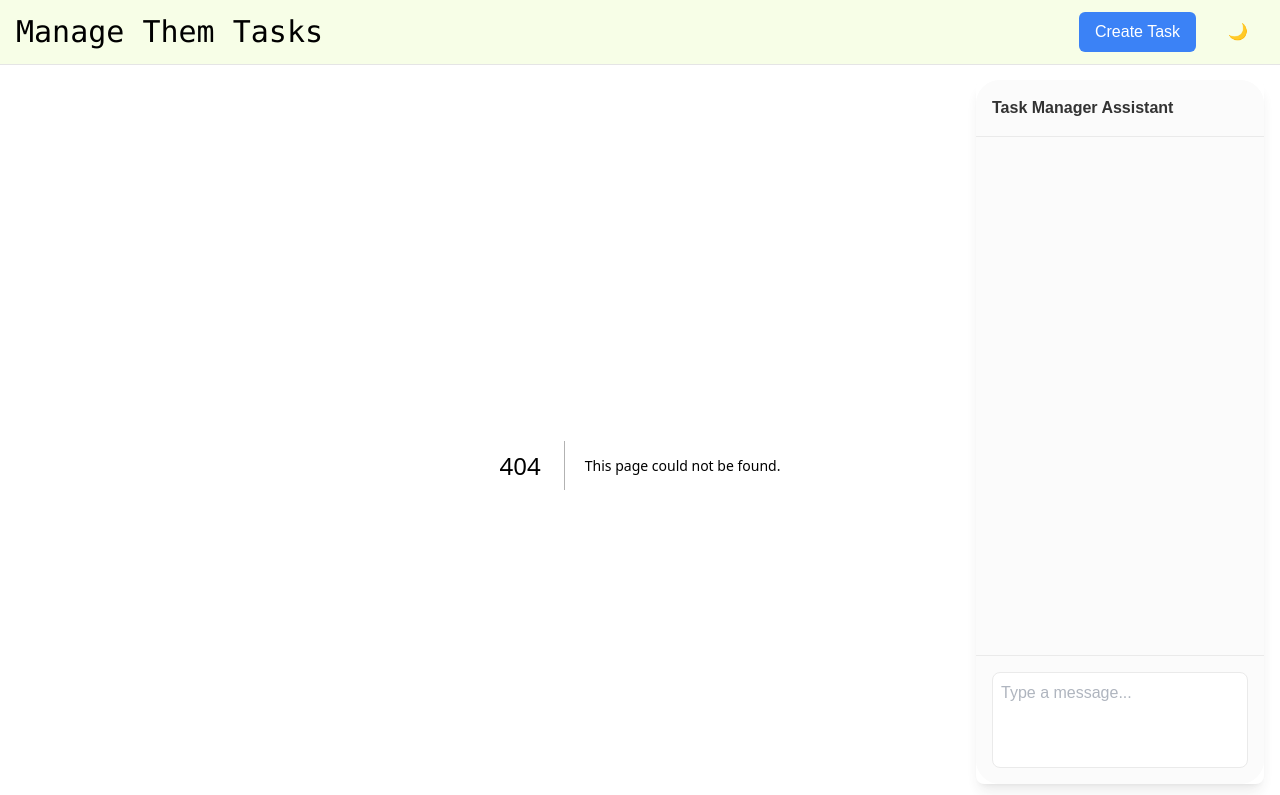
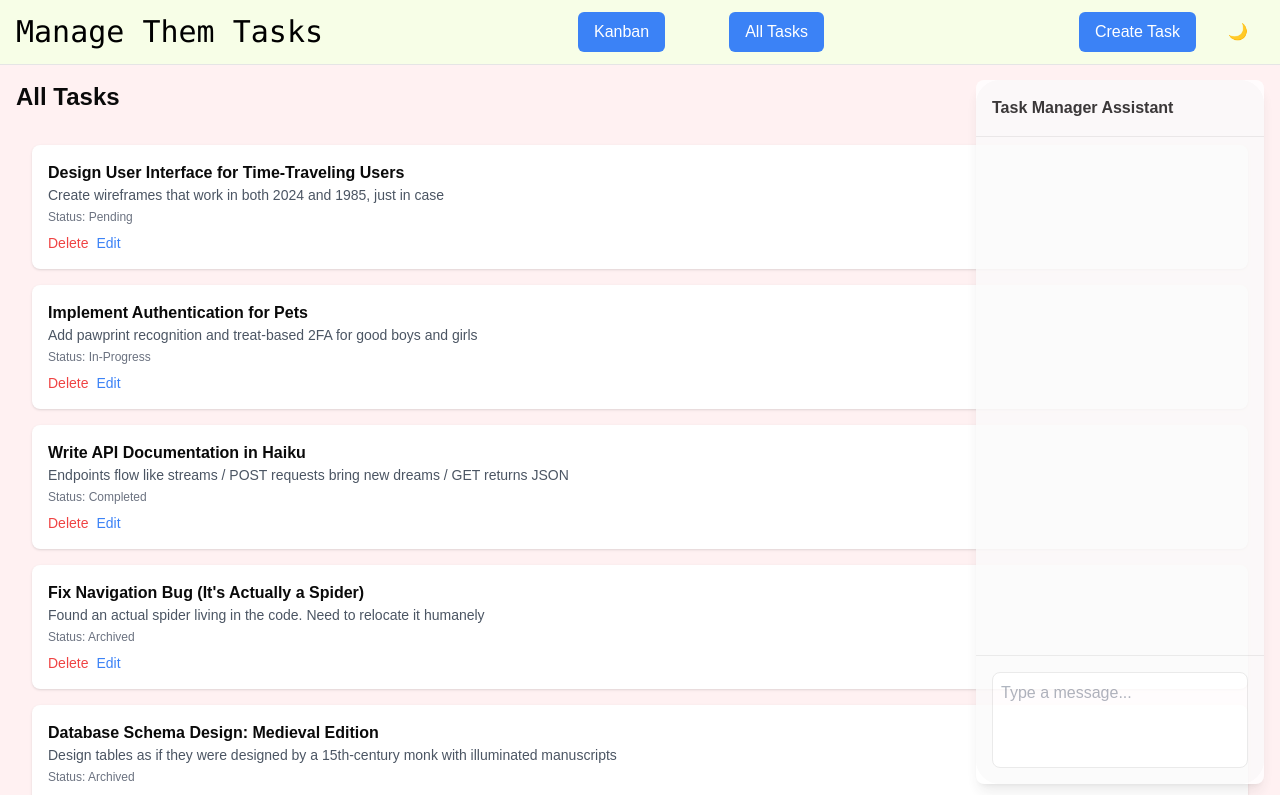
Before and after one commit to fractal-bootcamp/malin.task-manager, a Next.js app in the folder task-manager/: page /all-tasks in a window 1280 px wide. Before the commit this address had no page. Shown: the top 795 px of the page. Built offline with nearby package versions, Linux system fonts and the light colour scheme.

Commit message:
all tasks page and changed the columns to not take up all the vertical space

```diff
--- /dev/null
+++ b/task-manager/src/app/all-tasks/page.tsx
@@ -0,0 +1,12 @@
+import { AllTasks } from "@/components/ui/TaskList";
+
+const Page = () => {
+  return (
+    <div className="container mx-auto p-4">
+      <h1 className="text-2xl font-bold mb-4">All Tasks</h1>
+      <AllTasks />
+    </div>
+  );
+};
+
+export default Page;
--- a/task-manager/src/app/layout.tsx
+++ b/task-manager/src/app/layout.tsx
@@ -4,6 +4,7 @@ import { useState, useEffect } from "react";
 import { useTaskStore } from "./store/TaskStore";
 import { CreateNewTaskModal } from "@/components/ui/CreateNewTaskModal"
 import { ChatWindow } from '@/components/ui/ChatWindow'
+import Link from 'next/link';
 
 export default function RootLayout({
   children,
@@ -36,7 +37,19 @@ export default function RootLayout({
         <nav className="border-b px-4 py-3 dark:border-gray-700 bg-lime-50">
           <div className="w-full flex items-center justify-between text-black dark:bg-gray-900 dark:text-white">
             <h1 className="font-mono text-3xl">Manage Them Tasks</h1>
-            <div className="flex gap-4 ">
+            <div className="flex gap-16">
+              <Link
+                href="/"
+                className="px-4 py-2 bg-blue-500 text-white rounded-md hover:bg-blue-600">
+                Kanban
+              </Link>
+              <Link
+                href="/all-tasks"
+                className="px-4 py-2 bg-blue-500 text-white rounded-md hover:bg-blue-600">
+                All Tasks
+              </Link>
+            </div>
+            <div className="flex gap-4">
               <button
                 className="px-4 py-2 bg-blue-500 text-white rounded-md hover:bg-blue-600"
                 onClick={() => setCreateModalOpen(true)}>
@@ -51,8 +64,10 @@ export default function RootLayout({
             </div>
           </div>
         </nav>
-        {children}
-        <div className="fixed bottom-4 right-4 w-full max-w-[18rem] h-[88vh] bg-white rounded-lg shadow-lg opacity-80">
+        <div className=" bg-rose-50">
+          {children}
+        </div>
+        <div className="fixed bottom-4 right-4 w-full max-w-[18rem] 2xl:max-w-[24rem] h-[88vh] bg-white rounded-lg shadow-lg opacity-80">
           <ChatWindow />
         </div>
         <CreateNewTaskModal />
--- a/task-manager/src/components/ui/DragDropTaskList.tsx
+++ b/task-manager/src/components/ui/DragDropTaskList.tsx
@@ -26,11 +26,13 @@ export function DragDropTaskList() {
 
   return (
     <DragDropContext onDragEnd={onDragEnd}>
-      <div className="flex space-x-3">
-        <TaskList byStatus="Pending" bgColor="bg-blue-100" />
-        <TaskList byStatus="In-Progress" bgColor="bg-indigo-100" />
-        <TaskList byStatus="Completed" bgColor="bg-purple-100" />
-        <TaskList byStatus="Archived" bgColor="bg-violet-100 opacity-40" />
+      <div className="w-full flex">
+        <div className="w-[80%] flex space-x-2 sm:space-x-3 md:space-x-4 lg:space-x-4 2xl:space-x-20">
+          <TaskList byStatus="Pending" bgColor="bg-blue-100" />
+          <TaskList byStatus="In-Progress" bgColor="bg-indigo-100" />
+          <TaskList byStatus="Completed" bgColor="bg-purple-100" />
+          <TaskList byStatus="Archived" bgColor="bg-violet-100 opacity-40" />
+        </div>
       </div>
     </DragDropContext>
   );
--- a/task-manager/src/components/ui/TaskList.tsx
+++ b/task-manager/src/components/ui/TaskList.tsx
@@ -10,6 +10,12 @@ type TaskListProps = {
   bgColor?: string;
 }
 
+interface AllTasksProps {
+  tasks: TaskProps[];
+  onStatusChange: (taskId: number, newStatus: string) => void;
+  onDelete: (taskId: number) => void;
+}
+
 export const TaskList: React.FC<TaskListProps> = ({ byStatus, bgColor = 'bg-gray-200' }) => {
   const { tasks, createTask, deleteTask, updateTask, updateTaskStatus } = useTaskStore()
 
@@ -18,7 +24,7 @@ export const TaskList: React.FC<TaskListProps> = ({ byStatus, bgColor = 'bg-gray
   console.log(`Tasks with status ${byStatus}:`, tasksOfThisStatus);
 
   return (
-    <div className={`flex-1 flex-col  my-2 ${bgColor} p-4 rounded-2xl max-w-[18rem]`}>
+    <div className={`h-fit flex-col my-2 ${bgColor} p-4 rounded-2xl max-w-[18rem]`}>
       <p className="flex text-lg font-bold my-2 justify-start">{byStatus}</p>
       <Droppable droppableId={byStatus}>
         {(provided) => (
@@ -49,3 +55,36 @@ export const TaskList: React.FC<TaskListProps> = ({ byStatus, bgColor = 'bg-gray
     </div>
   )
 }
+
+export const AllTasks = () => {
+  const { tasks, deleteTask, updateTask } = useTaskStore();
+
+  return (
+    <div className="flex flex-col gap-4 p-4">
+      {tasks.map((task) => (
+        <div
+          key={task.id}
+          className="bg-white p-4 rounded-lg shadow"
+        >
+          <h3 className="font-semibold">{task.title}</h3>
+          <p className="text-gray-600 text-sm">{task.description}</p>
+          <p className="text-gray-500 text-xs mt-1">Status: {task.status}</p>
+          <div className="flex gap-2 mt-2">
+            <button
+              onClick={() => deleteTask(task.id)}
+              className="text-red-500 text-sm"
+            >
+              Delete
+            </button>
+            <button
+              onClick={() => updateTask(task.id, task)}
+              className="text-blue-500 text-sm"
+            >
+              Edit
+            </button>
+          </div>
+        </div>
+      ))}
+    </div>
+  );
+};
```
